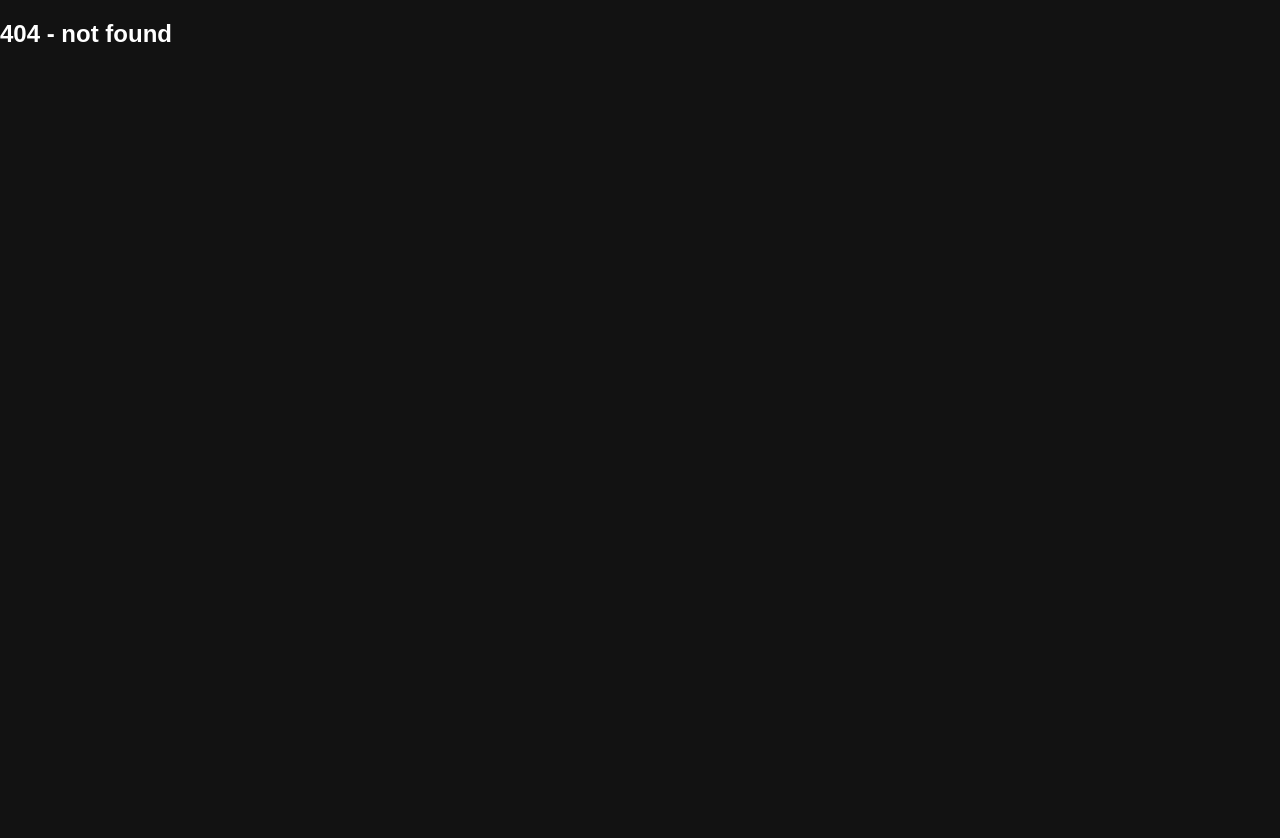
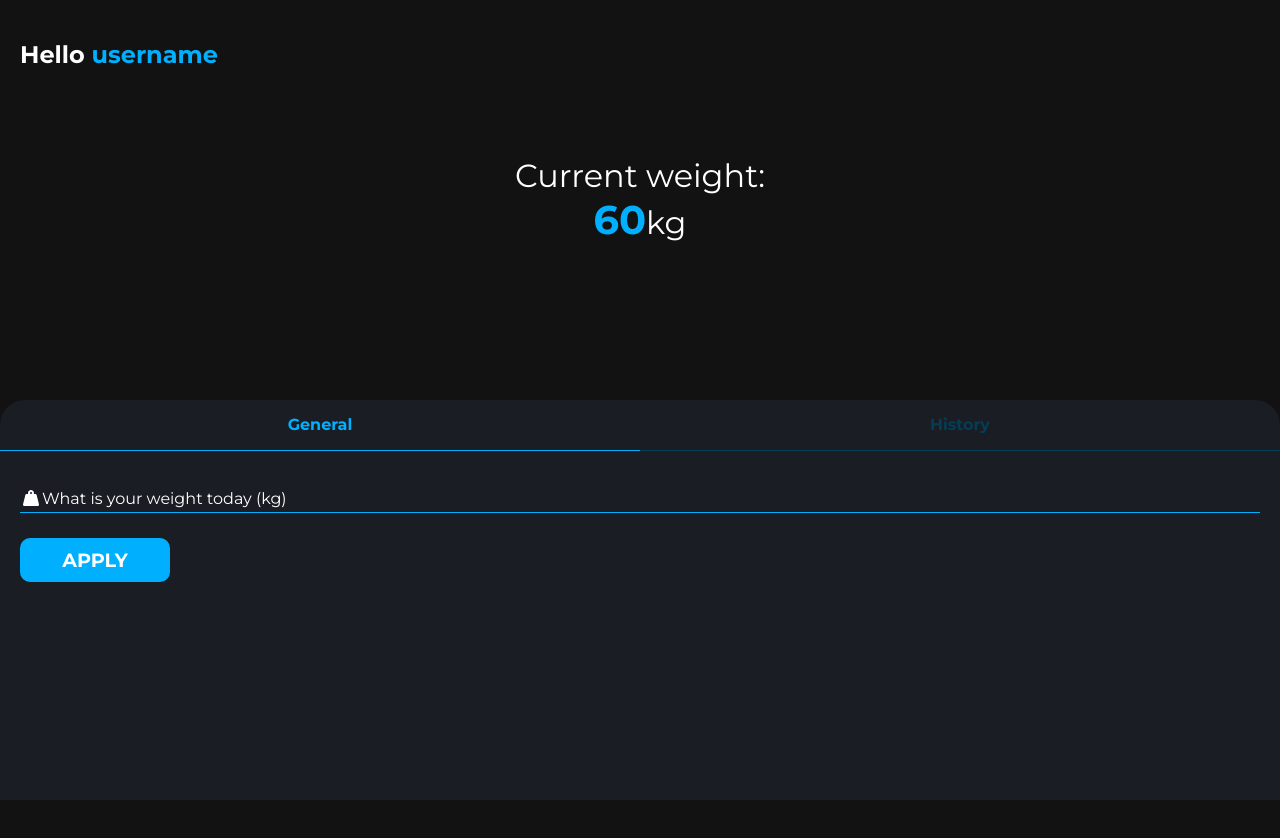
Before and after one commit to Sakub/weight-tracker, a React (Create React App) app: page /dashboard in a window 1280 px wide. Before the commit this address had no page. Shown: the top 838 px of the page. Before the commit the page ends 800 px from the top, so only its background shows below. Built offline with nearby package versions, Linux system fonts and the light colour scheme.

Commit message:
Create dashboard view
Remove unnecessary files

```diff
--- a/src/App.js
+++ b/src/App.js
@@ -3,6 +3,7 @@ import { BrowserRouter as Router, Routes, Route } from "react-router-dom";
 
 import Home from "./views/Home.js";
 import LoginRegister from "./views/LoginRegister";
+import Dashboard from "./views/Dashboard";
 import NotFound from "./views/NotFound";
 
 function App() {
@@ -13,6 +14,7 @@ function App() {
           <Route path="/" element={<Home />} />
           <Route path="/login" element={<LoginRegister type="login" />} />
           <Route path="/register" element={<LoginRegister type="register" />} />
+          <Route path="/dashboard" element={<Dashboard />} />
           <Route path="*" element={<NotFound />} />
         </Routes>
       </Router>
--- /dev/null
+++ b/src/components/CurrentWeight.js
@@ -0,0 +1,15 @@
+import { useState } from "react";
+
+const CurrentWeight = () => {
+  const [currentWeight, setCurrentWeight] = useState(60);
+
+  return (
+    <p className="view__currentWeight slideDown">
+      Current weight: <br />
+      <span className="text-accent currentWeight__value">{currentWeight}</span>
+      kg
+    </p>
+  );
+};
+
+export default CurrentWeight;
--- /dev/null
+++ b/src/components/CurrentWeightForm.js
@@ -0,0 +1,27 @@
+import { FontAwesomeIcon } from "@fortawesome/react-fontawesome";
+import { faWeightHanging } from "@fortawesome/free-solid-svg-icons";
+
+const CurrentWeightForm = () => {
+  return (
+    <form className="view__form">
+      <div className="form__inputWrap">
+        <input
+          type="number"
+          name="weight"
+          id="weight"
+          placeholder="weight"
+          className="form__input"
+        />
+        <label htmlFor="weight" className="form__label text-bold">
+          <FontAwesomeIcon icon={faWeightHanging} />
+          What is your weight today (kg)
+        </label>
+      </div>
+      <button type="button" className="form__button button button-accent">
+        APPLY
+      </button>
+    </form>
+  );
+};
+
+export default CurrentWeightForm;
--- a/src/components/RegisterForm.js
+++ b/src/components/RegisterForm.js
@@ -49,8 +49,7 @@ const RegisterForm = () => {
         REGISTER
       </button>
       <p className={"form__redirect"}>
-        Already have an account?
-        <Link to="/login">Log In</Link>
+        Already have an account? <Link to="/login">Log In</Link>
       </p>
     </form>
   );
--- /dev/null
+++ b/src/components/WeightChart.js
@@ -0,0 +1,9 @@
+const WeightChart = () => {
+  return (
+    <div className="view__weightChart slideDown">
+      <p className="weightChart__text">Weight Chart</p>
+    </div>
+  );
+};
+
+export default WeightChart;
--- /dev/null
+++ b/src/components/WeightHistory.js
@@ -0,0 +1,24 @@
+import { useState } from "react";
+
+const WeightHistory = () => {
+  const [weightHistory, setWeightHistory] = useState([
+    {
+      date: "12 Jan",
+      weight: 60,
+    },
+    {
+      date: "17 Jan",
+      weight: 65,
+    },
+  ]);
+
+  return (
+    <div className="view__weightHistory">
+      {weightHistory.map((entry) => (
+        <p>{entry.date}</p>
+      ))}
+    </div>
+  );
+};
+
+export default WeightHistory;
--- a/src/index.css
+++ b/src/index.css
@@ -17,7 +17,7 @@ body {
   overflow-y: hidden;
   background-color: var(--bg-primary);
   color: var(--text-primary);
-  font-family: sans-serif;
+  font-family: "Montserrat", sans-serif;
 }
 
 a,
@@ -54,3 +54,31 @@ a:visited {
 .button-accent:hover {
   background-color: var(--color-accent-focus);
 }
+
+.slideUp {
+  animation: slideUp 0.5s ease-in-out;
+  animation-fill-mode: forwards;
+}
+
+.slideDown {
+  animation: slideDown 0.5s ease-in-out;
+  animation-fill-mode: forwards;
+}
+
+@keyframes slideUp {
+  from {
+    bottom: -100%;
+  }
+  to {
+    bottom: 0;
+  }
+}
+
+@keyframes slideDown {
+  from {
+    top: -100%;
+  }
+  to {
+    top: 0;
+  }
+}
--- /dev/null
+++ b/src/views/Dashboard.js
@@ -0,0 +1,58 @@
+import { useState } from "react";
+
+import CurrentWeight from "../components/CurrentWeight";
+import WeightChart from "../components/WeightChart";
+import CurrentWeightForm from "../components/CurrentWeightForm";
+import WeightHistory from "../components/WeightHistory";
+
+import "./css/Dashboard.css";
+
+const Dashboard = () => {
+  const TABS = {
+    GENERAL: "general",
+    HISTORY: "history",
+  };
+
+  const [username, setUsername] = useState("username");
+  const [currentTab, setCurrentTab] = useState(TABS.GENERAL);
+
+  return (
+    <div className="view view-dashboard">
+      <h2 className="view__greeting">
+        Hello <span className="text-accent">{username}</span>
+      </h2>
+      <div className="view__topSection">
+        {currentTab === TABS.GENERAL ? <CurrentWeight /> : <WeightChart />}
+      </div>
+      <div className="view__block slideUp">
+        <div className="view__tabs">
+          <div
+            className={`tab ${
+              currentTab === TABS.GENERAL ? "tab--active" : ""
+            }`}
+            onClick={() => setCurrentTab(TABS.GENERAL)}
+          >
+            <p className="tab__name">{TABS.GENERAL}</p>
+          </div>
+          <div
+            className={`tab ${
+              currentTab === TABS.HISTORY ? "tab--active" : ""
+            }`}
+            onClick={() => setCurrentTab(TABS.HISTORY)}
+          >
+            <p className="tab__name">{TABS.HISTORY}</p>
+          </div>
+        </div>
+        <div className="view__tabContent">
+          {currentTab === TABS.GENERAL ? (
+            <CurrentWeightForm />
+          ) : (
+            <WeightHistory />
+          )}
+        </div>
+      </div>
+    </div>
+  );
+};
+
+export default Dashboard;
--- /dev/null
+++ b/src/views/css/Dashboard.css
@@ -0,0 +1,66 @@
+.view-dashboard .view__block {
+  height: 50%;
+}
+
+.view-dashboard .view__greeting {
+  position: absolute;
+  top: 20px;
+  left: 20px;
+}
+
+.view-dashboard .view__topSection {
+  height: 50%;
+  display: flex;
+  flex-direction: column;
+  justify-content: center;
+  align-items: center;
+}
+
+.view-dashboard .view__weightChart {
+  border: 1px solid var(--color-accent);
+  padding: 30px;
+  position: relative;
+  top: -100%;
+}
+
+.view-dashboard .view__currentWeight {
+  text-align: center;
+  font-size: 2rem;
+  position: relative;
+  top: -100%;
+}
+
+.view-dashboard .currentWeight__value {
+  font-weight: bold;
+  font-size: 2.5rem;
+}
+
+.view__tabs {
+  display: flex;
+  justify-content: center;
+  align-items: center;
+  height: 50px;
+}
+
+.view__tabs .tab {
+  width: 50%;
+  text-align: center;
+  cursor: pointer;
+  color: var(--color-accent-inactive);
+  border-bottom: 1px solid var(--color-accent-inactive);
+  font-weight: bold;
+  text-transform: capitalize;
+  -webkit-tap-highlight-color: transparent;
+  transition: all 0.2s ease-in-out;
+}
+
+.view__tabs .tab.tab--active {
+  border-bottom-color: var(--color-accent);
+  color: var(--color-accent);
+}
+
+.view__tabContent {
+  width: 100%;
+  height: 100%;
+  padding-top: 30px;
+}
--- a/src/views/css/LoginRegister.css
+++ b/src/views/css/LoginRegister.css
@@ -85,16 +85,12 @@
   color: transparent;
 }
 
-.slideUp {
-  animation: slideUp 0.5s ease-in-out;
-  animation-fill-mode: forwards;
+.form__input::-webkit-outer-spin-button,
+.form__input::-webkit-inner-spin-button {
+  -webkit-appearance: none;
+  margin: 0;
 }
 
-@keyframes slideUp {
-  from {
-    bottom: -100%;
-  }
-  to {
-    bottom: 0;
-  }
+.form__input[type="number"] {
+  -moz-appearance: textfield;
 }
```
Also changed, not shown: src/setupTests.js (deleted, +0 -5 lines), src/logo.svg (deleted), 1 other file (tests, documents, lock files or other folders).
